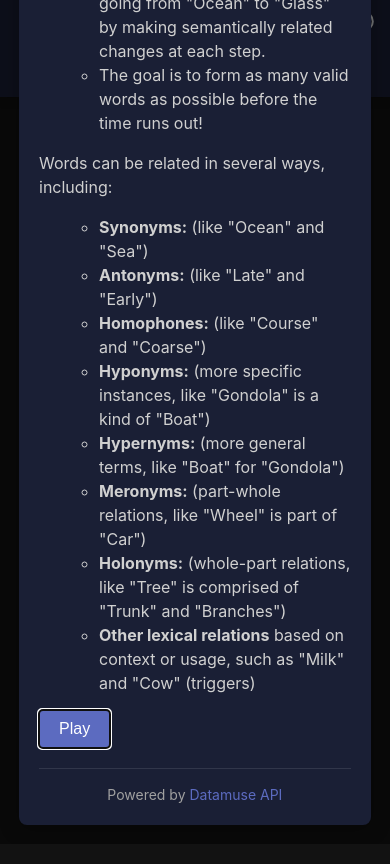
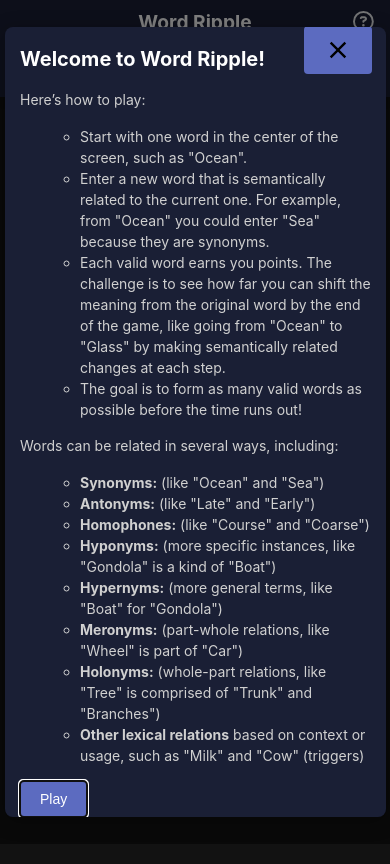
Before and after one commit to jsinwell/word-ripple, a React (Vite) app: page / in a window 390 px wide. Shown: the top 864 px of the page. Built offline with nearby package versions, Linux system fonts and the light colour scheme; no server answers.

Commit message:
styling main content buttons

```diff
--- a/index.html
+++ b/index.html
@@ -21,7 +21,7 @@
       work correctly both with client-side routing and a non-root public URL.
       Learn how to configure a non-root public URL by running `npm run build`.
     -->
-	<title>React App</title>
+	<title>Word Ripple</title>
 </head>
 
 <body>
--- a/src/styles/App.css
+++ b/src/styles/App.css
@@ -55,28 +55,47 @@ html {
   font-weight: bold;
 }
 
-.main-app-content input,
+.main-app-content input {
+  font-size: 18px;
+  padding: 12px 15px;
+  margin: 5px;
+  background-color: #2a2a2a;
+  border: 2px solid #3a3a3a;
+  color: white;
+  border-radius: 5px;
+  outline: none;
+  transition: all 0.3s ease;
+  flex-grow: 1;
+}
+
+.main-app-content input:focus {
+  border-color: #5c6bc0;
+  box-shadow: 0 0 0 2px rgba(92, 107, 192, 0.2);
+}
+
 .main-app-content button {
-  font-size: 20px;
-  padding: 10px;
+  font-size: 18px;
+  padding: 12px 20px;
   margin: 5px;
-  background-color: #333;
+  background-color: #5c6bc0;
   border: none;
   color: white;
   border-radius: 5px;
-}
-
-.main-app-content button {
   cursor: pointer;
-  transition: background-color 0.3s;
-}
-
-.main-app-content input {
+  transition: all 0.3s ease;
   text-transform: uppercase;
+  letter-spacing: 0.5px;
 }
 
 .main-app-content button:hover {
-  background-color: #555;
+  background-color: #3f51b5;
+  transform: translateY(-2px);
+  box-shadow: 0 4px 8px rgba(0, 0, 0, 0.2);
+}
+
+.main-app-content button:active {
+  transform: translateY(0);
+  box-shadow: 0 2px 4px rgba(0, 0, 0, 0.2);
 }
 
 @keyframes messageFadeInOut {
@@ -382,7 +401,7 @@ html {
     flex-direction: row;
     justify-content: center;
     align-items: center;
-    margin-top: 10px;
+    margin-top: 50px;
   }
 
   .game-info>div {
--- a/src/styles/InstructionsModal.css
+++ b/src/styles/InstructionsModal.css
@@ -6,6 +6,10 @@
   box-shadow: 0 4px 20px rgba(0, 0, 0, 0.3);
   font-family: "Inter", sans-serif;
   line-height: 1.5;
+  max-width: 90%;
+  margin: 0 auto;
+  overflow-y: auto;
+  max-height: 90vh;
 }
 
 .customModal h2 {
@@ -59,3 +63,27 @@
 .modalFooter a:hover {
   text-decoration: underline;
 }
+
+/* Mobile-specific styles */
+@media (max-width: 480px) {
+  .customModal {
+    padding: 15px;
+  }
+
+  .customModal h2 {
+    font-size: 20px;
+  }
+
+  .customModal p,
+  .customModal li {
+    font-size: 14px;
+  }
+
+  .customModal button {
+    font-size: 14px;
+  }
+
+  .modalFooter {
+    font-size: 12px;
+  }
+}
```
